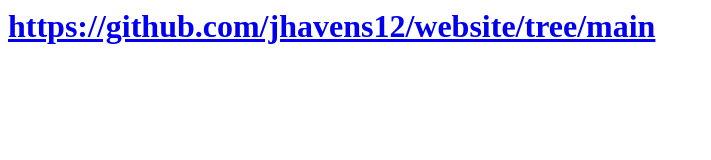
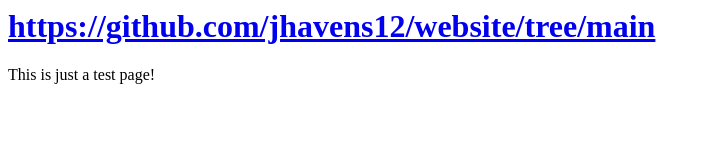
Before and after one commit to jhavens12/website, a plain HTML site: page index.html in a window 1280 px wide. Shown: the whole page, without its empty margins (0-711 px from the left). Drawn offline with Linux system fonts and the light colour scheme.

Commit message:
Update index.html

```diff
--- a/index.html
+++ b/index.html
@@ -3,4 +3,7 @@
     <h1>
         <a href="https://github.com/jhavens12/website/tree/main">https://github.com/jhavens12/website/tree/main</a>
     </h1>
+    <body>
+        This is just a test page!
+    </body>
 </html>
```
